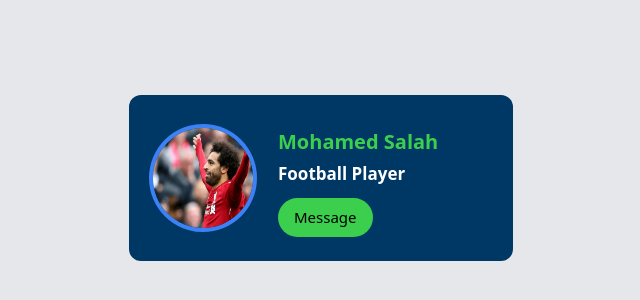
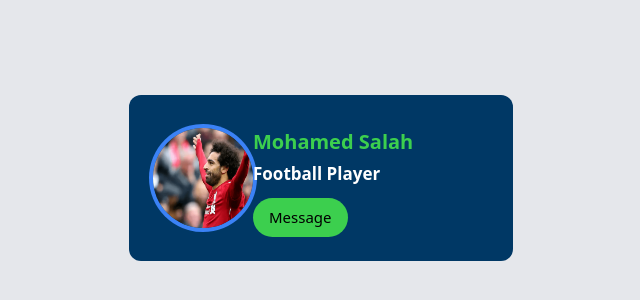
Before and after one commit to saruarhosenn/Tailwind_1ST_Projetc, a website: page index.html in a window 1280 px wide. Shown: the part 222-522 px from the top of the page, without its empty margins (319-959 px from the left). Drawn offline with Linux system fonts and the light colour scheme; files whose address does not match are found by name.

Commit message:
Create index.html

```diff
--- a/index.html
+++ b/index.html
@@ -25,7 +25,7 @@
       class="space-y-2 w-full max-w-sm mx-auto p-6 rounded-xl sm:flex items-center text-center sm:text-left bg-primary">
       <img src="dist/images/players/player-1.png" alt="player"
         class="rounded-full w-100 h-100 mx-auto sm:mx-0 ring-4 ring-blue-500" />
-      <div class="ml-25">
+      <div class="sm:ml-25">
         <p class="text-sizeLg text-secondary font-bold">Mohamed Salah</p>
         <p class="text-size_md text-white font-semibold mt-1">Football Player</p>
         <button class="mt-3 px-4 py-2 bg-secondary text-black rounded-full text-size-sm">
```
